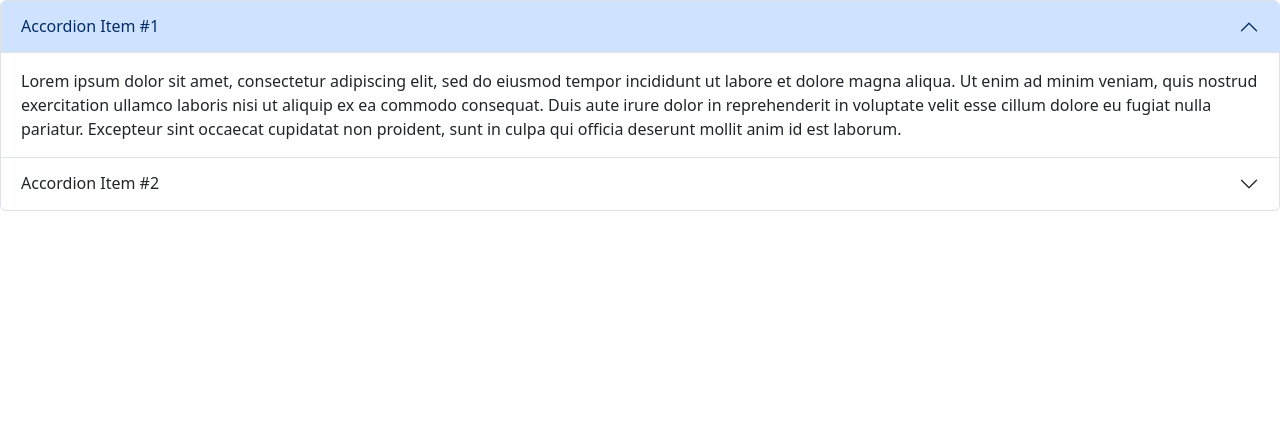
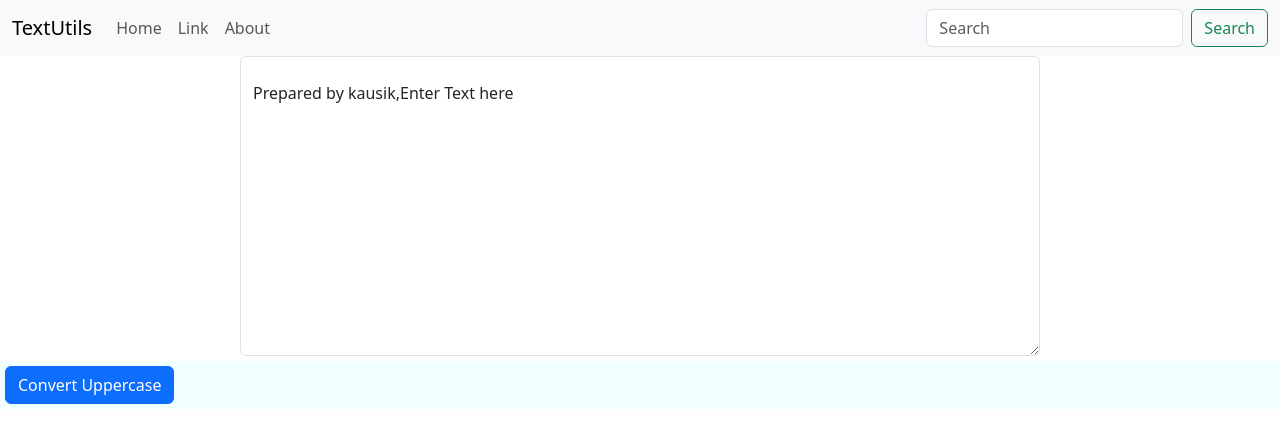
Before and after one commit to kausik11/textutils, a React (Create React App) app: page / in a window 1280 px wide. Shown: the top 448 px of the page. Built offline with nearby package versions, Linux system fonts and the light colour scheme.

Commit message:
Using usestate hook, convert the letter to uppercase

```diff
--- a/src/App.js
+++ b/src/App.js
@@ -1,36 +1,14 @@
-import logo from './logo.svg';
+// import logo from './logo.svg';
 import './App.css';
-import Accordion from 'react-bootstrap/Accordion';
-import 'bootstrap/dist/css/bootstrap.min.css';
+import Navbar from './Components/Navbar';
+import TextForm from './Components/TextForm';
 
 function App() {
   return (
-    <Accordion defaultActiveKey="0">
-      <Accordion.Item eventKey="0">
-        <Accordion.Header>Accordion Item #1</Accordion.Header>
-        <Accordion.Body>
-          Lorem ipsum dolor sit amet, consectetur adipiscing elit, sed do
-          eiusmod tempor incididunt ut labore et dolore magna aliqua. Ut enim ad
-          minim veniam, quis nostrud exercitation ullamco laboris nisi ut
-          aliquip ex ea commodo consequat. Duis aute irure dolor in
-          reprehenderit in voluptate velit esse cillum dolore eu fugiat nulla
-          pariatur. Excepteur sint occaecat cupidatat non proident, sunt in
-          culpa qui officia deserunt mollit anim id est laborum.
-        </Accordion.Body>
-      </Accordion.Item>
-      <Accordion.Item eventKey="1">
-        <Accordion.Header>Accordion Item #2</Accordion.Header>
-        <Accordion.Body>
-          Lorem ipsum dolor sit amet, consectetur adipiscing elit, sed do
-          eiusmod tempor incididunt ut labore et dolore magna aliqua. Ut enim ad
-          minim veniam, quis nostrud exercitation ullamco laboris nisi ut
-          aliquip ex ea commodo consequat. Duis aute irure dolor in
-          reprehenderit in voluptate velit esse cillum dolore eu fugiat nulla
-          pariatur. Excepteur sint occaecat cupidatat non proident, sunt in
-          culpa qui officia deserunt mollit anim id est laborum.
-        </Accordion.Body>
-      </Accordion.Item>
-    </Accordion>
+  <>
+  <Navbar title="TextUtils"/>
+  <TextForm />
+  </>
   );
 }
 
--- /dev/null
+++ b/src/Components/Navbar.js
@@ -0,0 +1,40 @@
+import React from 'react';
+import Button from 'react-bootstrap/Button';
+import Container from 'react-bootstrap/Container';
+import Form from 'react-bootstrap/Form';
+import Nav from 'react-bootstrap/Nav';
+import Navbar from 'react-bootstrap/Navbar';
+import 'bootstrap/dist/css/bootstrap.min.css';
+
+const NavbarComp = (props) => {
+  return (
+    <Navbar expand="lg" className="bg-body-tertiary">
+      <Container fluid>
+        <Navbar.Brand href="#">{props.title}</Navbar.Brand>
+        <Navbar.Toggle aria-controls="navbarScroll" />
+        <Navbar.Collapse id="navbarScroll">
+          <Nav
+            className="me-auto my-2 my-lg-0"
+            style={{ maxHeight: '100px' }}
+            navbarScroll
+          >
+            <Nav.Link href="#action1">Home</Nav.Link>
+            <Nav.Link href="#action2">Link</Nav.Link>
+            <Nav.Link href="#action2">About</Nav.Link>
+          </Nav>
+          <Form className="d-flex">
+            <Form.Control
+              type="search"
+              placeholder="Search"
+              className="me-2"
+              aria-label="Search"
+            />
+            <Button variant="outline-success">Search</Button>
+          </Form>
+        </Navbar.Collapse>
+      </Container>
+    </Navbar>
+  )
+}
+
+export default NavbarComp
--- /dev/null
+++ b/src/Components/TextForm.js
@@ -0,0 +1,33 @@
+import React from 'react';
+import FloatingLabel from 'react-bootstrap/FloatingLabel';
+import Form from 'react-bootstrap/Form';
+import { useState } from 'react';
+
+export default function TextForm() {
+    const [text,settext] = useState("Prepared by kausik,Enter Text here");
+
+    const ChangeHandeler = (event)=>{
+        settext(event.target.value)
+    }
+  return (
+    <div>
+      <FloatingLabel controlId="floatingTextarea2" label="">
+        <Form.Control
+          as="textarea"
+          value={text?text:"Prepared by kausik:"}
+          style={{ height: '300px',marginTop:'10px', width:'800px', margin:'auto' }}
+          onChange={ChangeHandeler}
+        />
+      </FloatingLabel>
+      <div style={{margin:'auto',marginTop:'5px', backgroundColor:'#F0FFFF', padding:'5px'}}>
+
+      <button className='btn btn-primary'onClick={()=>{
+        let newText = text.toUpperCase();
+        settext(newText);
+      }}>Convert Uppercase</button>
+
+      </div>
+
+    </div>
+  )
+}
```
